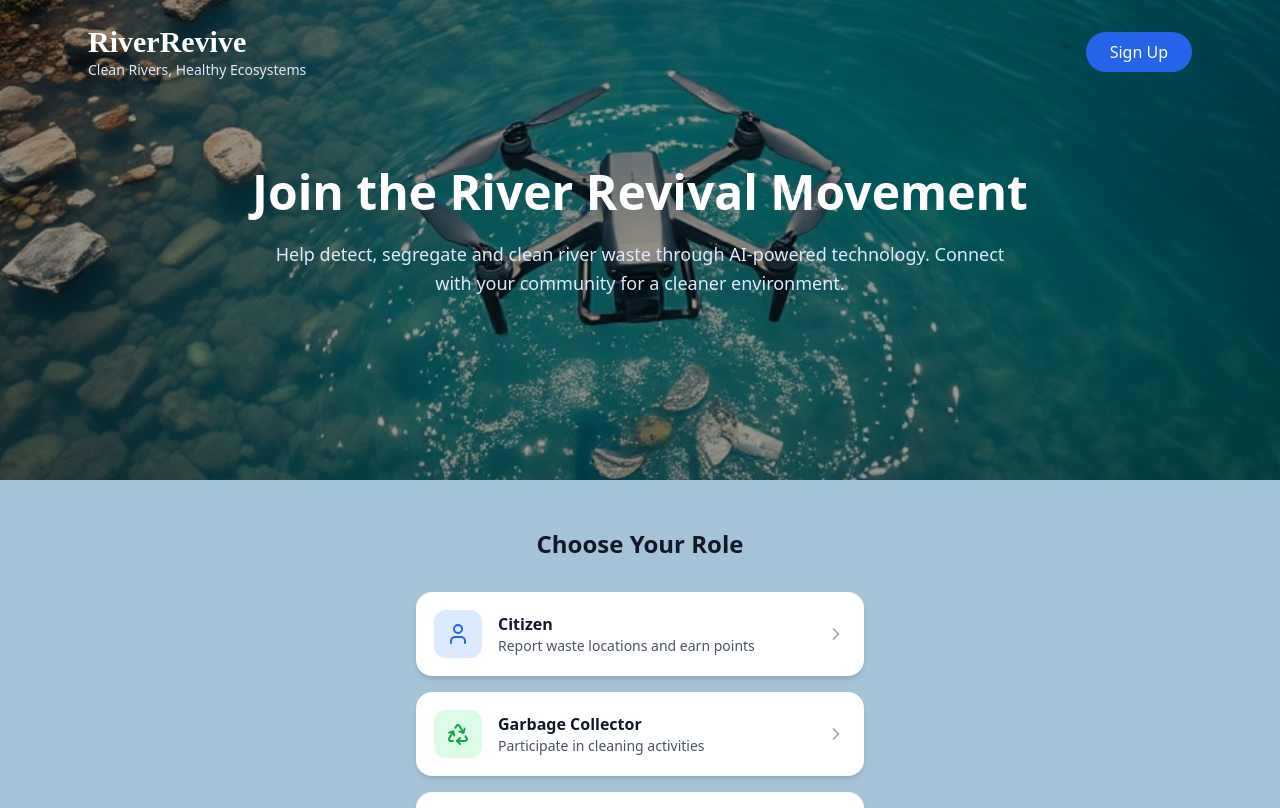
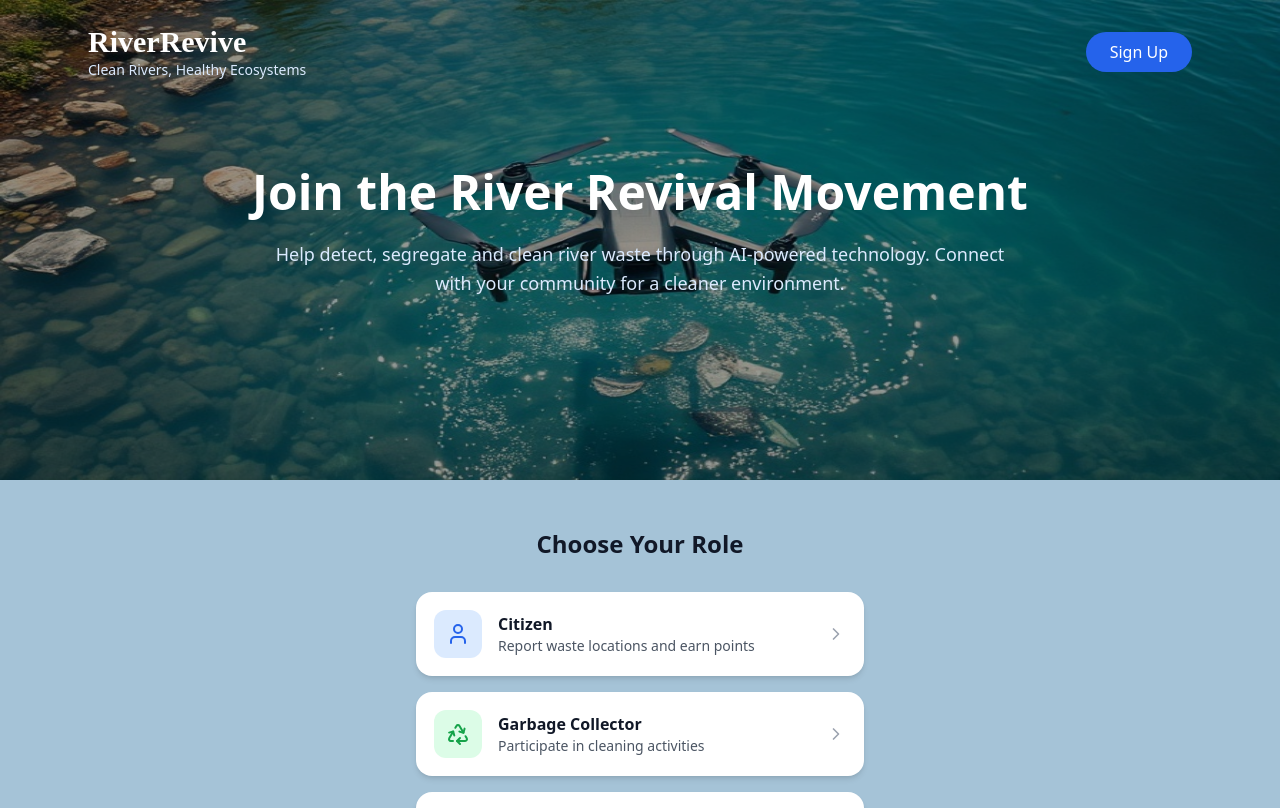
Before and after one commit to sushmitaaich/RiverRevive_2, a React (Vite) app: page / in a window 1280 px wide. Shown: the top 808 px of the page. Built offline with nearby package versions, Linux system fonts and the light colour scheme; no server answers.

Commit message:
Scrollabe Bg img

```diff
--- a/src/components/LandingPage.tsx
+++ b/src/components/LandingPage.tsx
@@ -29,7 +29,7 @@ export default function LandingPage({ onRoleSelect, onSignUp }: LandingPageProps
         className="relative min-h-[60vh] bg-cover bg-center bg-no-repeat"
         style={{
           backgroundImage: `url('./Drone_background_home.jpg')`,
-          backgroundAttachment: 'scroll',
+          backgroundSize: '100% 100%',
         }}
       >
         {/* Overlay */}
```
